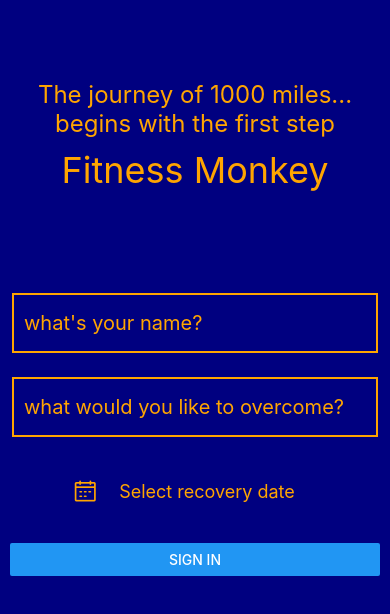
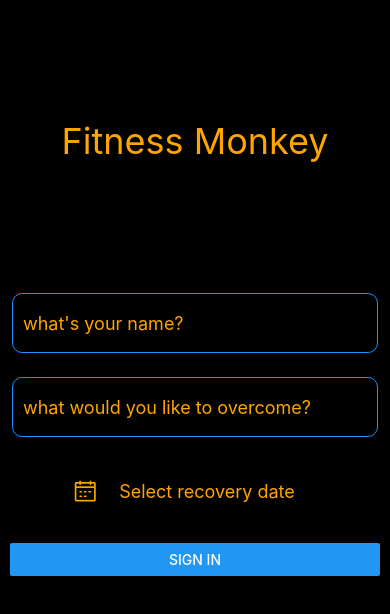
Before and after one commit to cschucode/fitness-monkey-react-native, a React Native app: screen /Login in a window 390 px wide. Shown: the top 614 px of the page. Built offline with nearby package versions, Linux system fonts and the light colour scheme; what expo-sqlite would draw is missing.

Commit message:
Add styling

```diff
--- a/screens/HomeScreen.js
+++ b/screens/HomeScreen.js
@@ -29,7 +29,6 @@ const HomeScreen = ({ navigation, userInfo }) => {
         <Text style={styles.greeting}>without</Text>
         <Text style={styles.greeting}>{addiction}</Text>
       </View>
-
     </ScrollView>
   );
 };
--- a/screens/LoginScreen.js
+++ b/screens/LoginScreen.js
@@ -94,16 +94,14 @@ const LoginScreen = ({ navigation }) => {
   }
 
   return (
-    <View style={{ flex: 1, backgroundColor: 'navy' }}>
+    <View style={{ flex: 1, backgroundColor: 'black' }}>
       <View style={{ flex: 1, alignItems: 'center', justifyContent: 'center' }}>
-        <Text style={{ color: 'orange', fontSize: 24 }}>The journey of 1000 miles...</Text>
-        <Text style={{ color: 'orange', fontSize: 24 }}>begins with the first step</Text>
         <Text style={{ color: 'orange', fontSize: 36, margin: 10 }}>Fitness Monkey</Text>
       </View>
       <View style={{ flex: 2 }}>
         <TextInput placeholderTextColor="orange" style={styles.input} placeholder="what's your name?" value={username} onChangeText={setUsername} />
         <TextInput placeholderTextColor="orange" style={styles.input} placeholder="what would you like to overcome?" value={addiction} onChangeText={setAddiction} />
-
+        <View>
           <Pressable style={styles.datepicker} onPressIn={showDatepicker}>
             <AntDesign name="calendar" size={24} color="orange" />
             <Text style={{height: 40, margin: 12, padding: 10, color: 'orange', fontSize: 18 }}>Select recovery date</Text>
@@ -118,11 +116,13 @@ const LoginScreen = ({ navigation }) => {
               onChange={onChange}
             />
           )}
+        </View>
+
         <View style={{ padding: 10 }}>
           <Button
             title="Sign In"
             onPress={() => navigation.navigate('NavigationScreens', { username, addiction, time: date.getTime() })}
-
+            style={styles.signin}
           />
         </View>
       </View>
@@ -132,10 +132,11 @@ const LoginScreen = ({ navigation }) => {
 
 const styles = StyleSheet.create({
   input: {
-    borderColor: 'orange',
-    borderWidth: 2,
+    borderColor: 'dodgerblue',
+    borderRadius: 10,
+    borderWidth: 1,
     color: 'orange',
-    fontSize: 20,
+    fontSize: 18,
     height: 60,
     margin: 12,
     padding: 10,
@@ -144,8 +145,13 @@ const styles = StyleSheet.create({
     alignItems: 'center',
     flexDirection: 'row',
     justifyContent: 'center',
-    padding: 10
+    padding: 10,
   },
+  signin: {
+    padding: 15,
+    borderColor: 'dodgerblue',
+    borderWidth: 1,
+  }
 });
 
 export default LoginScreen;
```
Lines whose indentation alone changed are shown as unchanged.
